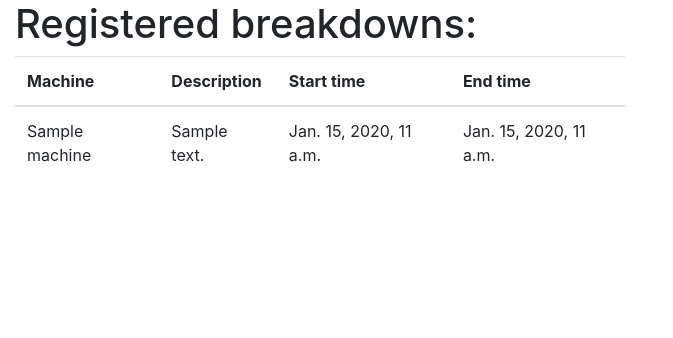
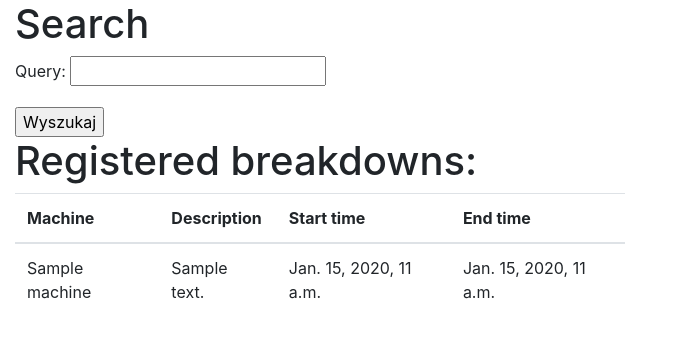
Before and after one commit to rafaupiotrowski/cmms, a Django app: page /all_breakdowns in a window 1280 px wide. Shown: the part 138-476 px from the top of the page, without its empty margins (0-673 px from the left). Run offline with Django 3.2, Linux system fonts and the light colour scheme; tables that the repository leaves empty hold one stand-in row (values such as "Sample post"); some libraries are stand-ins or nearby versions.

Commit message:
search form

```diff
--- a/cmms/breakdowns/forms.py
+++ b/cmms/breakdowns/forms.py
@@ -37,3 +37,7 @@ class BreakdownForm(ModelForm):
             raise forms.ValidationError(
                 'End time before start time'
             )
+
+
+class SearchForm(forms.Form):
+    query = forms.CharField()
--- a/cmms/breakdowns/templates/all_breakdowns.html
+++ b/cmms/breakdowns/templates/all_breakdowns.html
@@ -1,5 +1,10 @@
 {% extends 'base.html' %}
 {% block content %}
+<h1>Search</h1>
+<form class="" action="{% url 'all_breakdowns' %}" method="get">
+  {{ form.as_p }}
+  <input type="submit" name="" value="Wyszukaj">
+</form>
   <h1>Registered breakdowns:</h1>
   <table class="table" id='all_breakdowns_table'>
     <h2>{{ breakdown.breakdown_description }}</h2>
--- a/cmms/breakdowns/views.py
+++ b/cmms/breakdowns/views.py
@@ -1,7 +1,8 @@
 from django.shortcuts import render
 from django.contrib import messages
+from django.contrib.postgres.search import SearchVector
 
-from .forms import BreakdownForm
+from .forms import BreakdownForm, SearchForm
 from .models import Breakdown
 
 # Create your views here.
@@ -21,6 +22,37 @@ def home_page(request):
 
 
 def all_breakdowns(request):
+    form = SearchForm()
+    query = None
+    results = []
+    if 'query' in request.GET:
+        form = SearchForm(request.GET)
+        if form.is_valid():
+            query = form.cleaned_data['query']
+            results = Breakdown.objects.annotate(
+                search=SearchVector('breakdown_description'),
+            ).filter(search=query)
     last_breakdowns = Breakdown.objects.all().order_by('-end_time')[:5]
     return render(request, 'all_breakdowns.html', {
-        'last_breakdowns': last_breakdowns, })
+        'last_breakdowns': last_breakdowns,
+        'form': form,
+        'query': query,
+        'results': results})
+
+
+def breakdown_search(request):
+    form = SearchForm()
+    query = None
+    results = []
+    if 'query' in request.GET:
+        form = SearchForm(request.GET)
+        if form.is_valid():
+            query = form.cleaned_data['query']
+            results = Breakdown.objects.annotate(
+                search=SearchVector('breakdown_description'),
+            ).filter(search=query)
+    return render(
+                request, 'all_breakdowns.html',
+                {'form': form,
+                'query': query,
+                'results': results})
--- a/cmms/cmms/settings.py
+++ b/cmms/cmms/settings.py
@@ -25,7 +25,7 @@ SECRET_KEY = os.environ['SECRET_KEY']
 # SECURITY WARNING: don't run with debug turned on in production!
 DEBUG = True
 
-ALLOWED_HOSTS = ['192.168.0.16']
+ALLOWED_HOSTS = ['192.168.0.16', 'localhost']
 
 
 # Application definition
@@ -40,6 +40,7 @@ INSTALLED_APPS = [
     'breakdowns',
     'bootstrap4',
     'bootstrap_datepicker_plus',
+    'django.contrib.postgres',
 ]
 
 MIDDLEWARE = [
--- a/cmms/cmms/urls.py
+++ b/cmms/cmms/urls.py
@@ -22,4 +22,5 @@ urlpatterns = [
     path('admin/', admin.site.urls),
     path('', views.home_page, name='home_page'),
     path('all_breakdowns', views.all_breakdowns, name='all_breakdowns'),
+    path('search', views.breakdown_search, name='breakdown_search')
 ]
```
